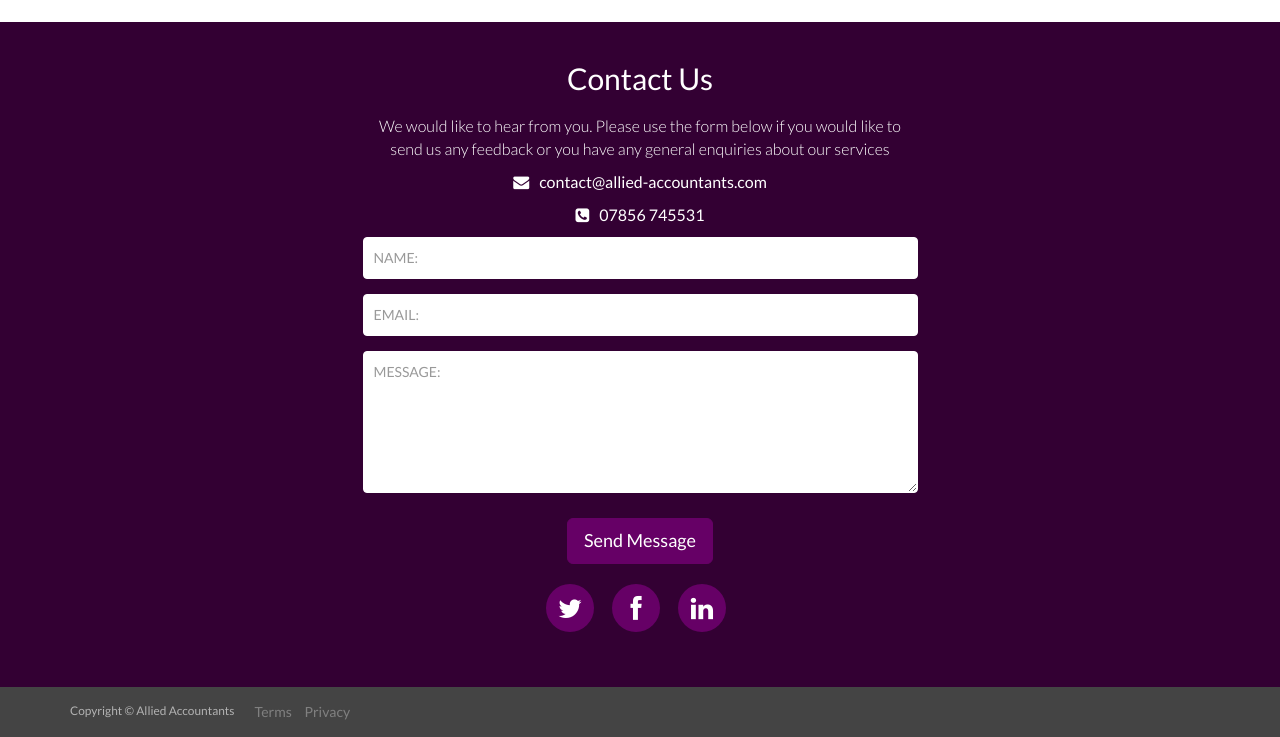
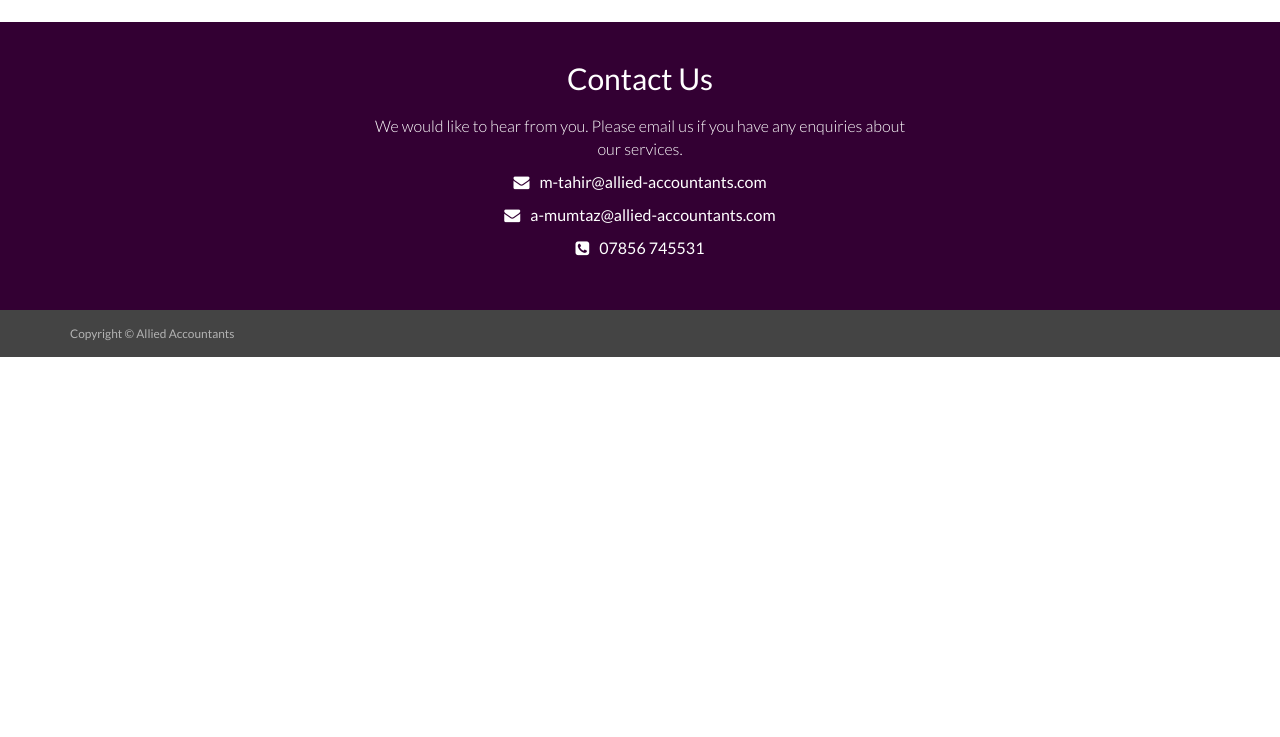
Before and after one commit to salmaniqbal/Allied, a plain HTML site: page index.html in a window 1280 px wide. Shown: the part 1709-2446 px from the top of the page. After the commit the page ends 2066 px from the top, so only its background shows below. Drawn offline with Linux system fonts and the light colour scheme.

Commit message:
updated email address

```diff
--- a/index.html
+++ b/index.html
@@ -246,39 +246,15 @@
             <div class="row text-center">
                 <h2 class="title">Contact Us</h2>
                 <div class="intro col-md-6 col-sm-12 col-xs-12 col-md-offset-3">
-                    <p>We would like to hear from you. Please use the form below if you would like to send us any feedback or you have any general enquiries about our services</p>
+                    <p>We would like to hear from you. Please email us if you have any enquiries about our services.</p>
                     <ul class="list-unstyled contact-details">
-                        <li><i class="fa fa-envelope"></i><a href="mailto:hello@website.com">contact@allied-accountants.com</a></li>
+                        <li><i class="fa fa-envelope"></i>m-tahir@allied-accountants.com</li>
+						<li><i class="fa fa-envelope"></i>a-mumtaz@allied-accountants.com</li>
                         <li><i class="fa fa-phone-square"></i>07856 745531</li>
                     </ul>
                 </div>
             </div><!--//row-->
-            <div class="row text-center">
-                <div class="contact-form col-md-6 col-sm-12 col-xs-12 col-md-offset-3">
-                    <form class="form">
-                        <div class="form-group name">
-                            <label class="sr-only" for="name">Name</label>
-                            <input id="name" type="text" class="form-control" placeholder="Name:">
-                        </div><!--//form-group-->
-                        <div class="form-group email">
-                            <label class="sr-only" for="email">Email</label>
-                            <input id="email" type="email" class="form-control" placeholder="Email:">
-                        </div><!--//form-group-->
-                        <div class="form-group message">
-                            <label class="sr-only" for="message">Message</label>
-                            <textarea id="message" class="form-control" rows="6" placeholder="Message:"></textarea>
-                        </div><!--//form-group-->
-                        <button type="submit" class="btn btn-lg btn-theme ">Send Message</button>
-                    </form><!--//form-->
-                </div><!--//contact-form-->
-            </div><!--//row-->
-            <div class="text-center">
-                 <ul class="social-icons list-inline">
-                    <li><a href="https://twitter.com/soulmaniqbal" ><i class="fa fa-twitter"></i></a></li>
-                    <li><a href="https://www.facebook.com/Aleem.skt?fref=ts" ><i class="fa fa-facebook"></i></a></li>
-                    <li><a href="http://pk.linkedin.com/pub/aleem-tahir/67/644/919" ><i class="fa fa-linkedin"></i></a></li>
-                </ul><!--//social-icons-->
-            </div><!--//row-->
+
         </div><!--//container-->
     </section><!--//contact-->
 
@@ -287,10 +263,6 @@
     <footer class="footer">
         <div class="container">
             <small class="copyright pull-left">Copyright &copy; Allied Accountants</small>
-            <ul class="links list-inline">
-                <li><a href="#">Terms</a></li>
-                <li><a href="#">Privacy</a></li>
-            </ul>
         </div>
     </footer><!--//footer-->
 
```
